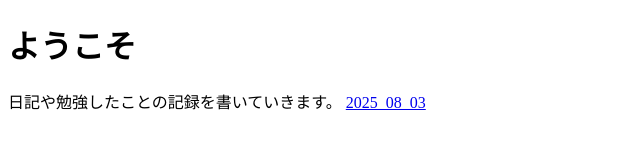
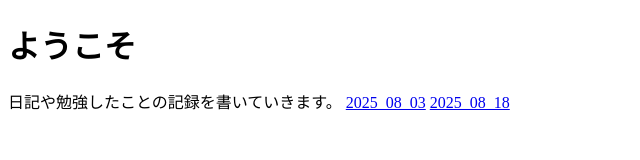
Before and after one commit to himarun/diary, a plain HTML site: page index.html in a window 1280 px wide. Shown: the whole page, without its empty margins (0-640 px from the left). Drawn offline with Linux system fonts and the light colour scheme.

Commit message:
Update index.html

```diff
--- a/index.html
+++ b/index.html
@@ -8,6 +8,7 @@
   <h1>ようこそ</h1>
   <p>日記や勉強したことの記録を書いていきます。
     <a href="2025_08_03.html">2025_08_03</a>
+    <a href="2025_08_18.html">2025_08_18</a>
   </p>
 </body>
 </html>
```
